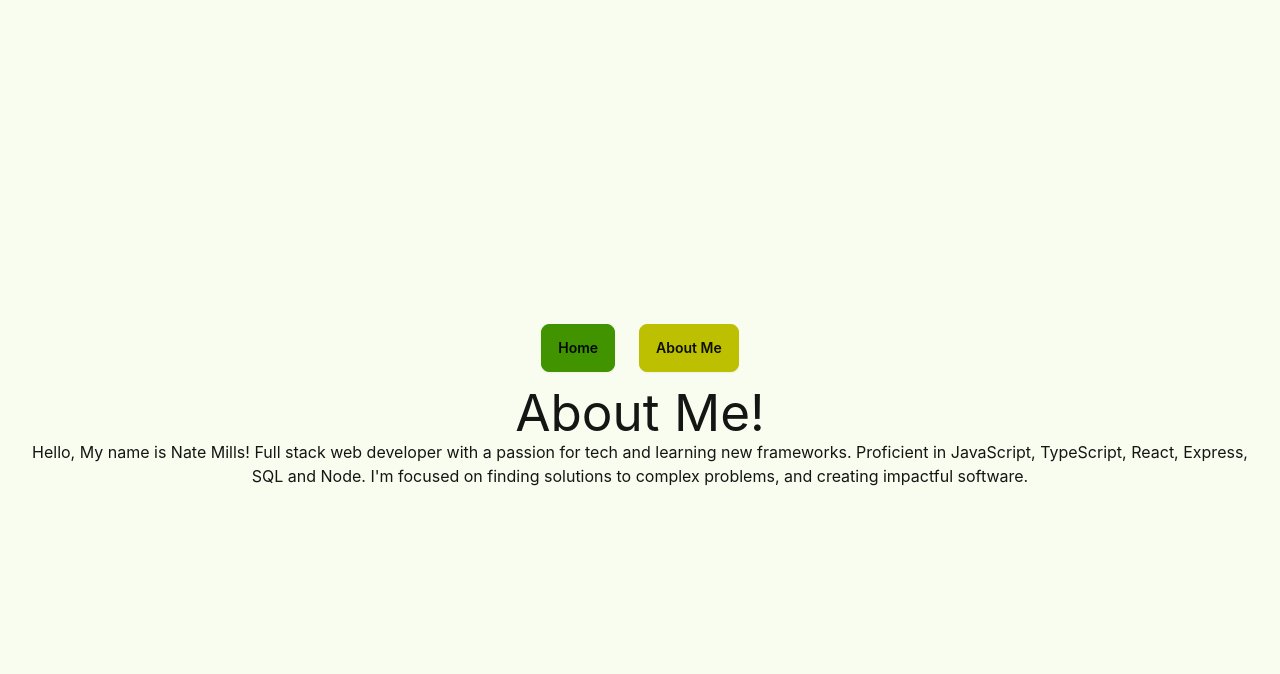
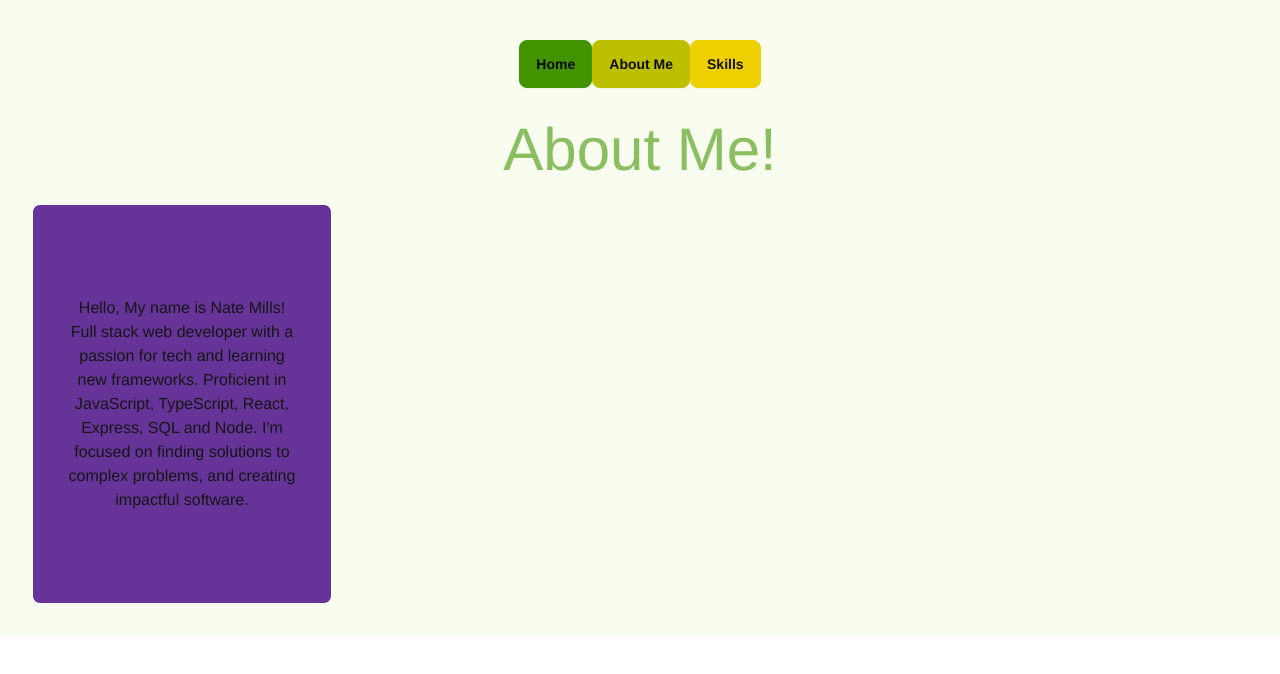
Before and after one commit to natemills018/portfolio_vite_tailwind, a React (Vite) app: page /aboutme in a window 1280 px wide. Shown: the top 674 px of the page. Built offline with nearby package versions, Linux system fonts and the light colour scheme.

Commit message:
Additions to the styling of the Aboutme and Skills component

```diff
--- a/src/App.jsx
+++ b/src/App.jsx
@@ -4,6 +4,7 @@ import viteLogo from '/vite.svg'
 import { BrowserRouter, Routes, Route,Link } from 'react-router-dom'
 import AboutMe from './components/AboutMe'
 import Home from './components/Home'
+import NavBar from './components/Navbar'
 import './App.css'
 
 function App() {
@@ -37,8 +38,7 @@ function App() {
 
       <BrowserRouter>
 
-			<Link to='/' className='m-3 btn btn-primary'>Home</Link>
-      <Link to='/aboutme' className='m-3 btn btn-secondary'>About Me</Link>
+		  <NavBar />
 
 			<Routes>
 				<Route path='/' element={<Home />} />
--- a/src/components/AboutMe.tsx
+++ b/src/components/AboutMe.tsx
@@ -8,15 +8,15 @@ const AboutMe = (props: AboutMeProps) => {
 
   return (
     <div>
-      <main className="">
-        <h1>About Me!</h1>
-        <p>
+      <section className="">
+        <h1 className="m-6 text-6xl text-primary/60">About Me!</h1>
+        <div className="card">
           Hello, My name is Nate Mills! Full stack web developer with a passion
           for tech and learning new frameworks. Proficient in JavaScript,
           TypeScript, React, Express, SQL and Node. I'm focused on finding
           solutions to complex problems, and creating impactful software.
-        </p>
-      </main>
+        </div>
+      </section>
     </div>
   );
 };
--- a/src/components/Home.tsx
+++ b/src/components/Home.tsx
@@ -11,7 +11,7 @@ const Home = (props: HomeProps) => {
 
 
     return (
-        <main className='bg-primary'>
+        <main className='h-screen bg-primary'>
             Is THis working?
         </main>
     )
--- a/src/components/Navbar.tsx
+++ b/src/components/Navbar.tsx
@@ -0,0 +1,23 @@
+import React from 'react';
+
+import { Link } from 'react-router-dom';
+
+interface NavBarProps {
+
+}
+
+
+
+const NavBar = (props: NavBarProps) => {
+
+    return (
+        <div className='px-5 py-2'>
+            <Link to='/' className='btn btn-primary'>Home</Link>
+            <Link to='/aboutme' className='btn btn-secondary'>About Me</Link>
+            <Link to='/skills' className='btn btn-accent'>Skills</Link>
+        </div>
+    )
+}
+
+
+export default NavBar;
--- /dev/null
+++ b/src/components/Skills.tsx
@@ -0,0 +1,21 @@
+import React from "react";
+
+interface SkillsProps {
+
+}
+
+
+const Skills = (props: SkillsProps) => {
+
+
+    return (
+        <div>
+
+            <h1></h1>
+
+
+        </div>
+    )
+}
+
+export default Skills;
--- a/src/index.css
+++ b/src/index.css
@@ -3,71 +3,22 @@
 @tailwind utilities;
 
 
-:root {
-  font-family: Inter, system-ui, Avenir, Helvetica, Arial, sans-serif;
-  line-height: 1.5;
-  font-weight: 400;
 
-  color-scheme: light dark;
-  color: rgba(255, 255, 255, 0.87);
-  background-color: #242424;
-
-  font-synthesis: none;
-  text-rendering: optimizeLegibility;
-  -webkit-font-smoothing: antialiased;
-  -moz-osx-font-smoothing: grayscale;
+* {
+    font-family: 'Franklin Gothic Medium', 'Arial Narrow', Arial, sans-serif;
 }
 
-a {
-  font-weight: 500;
-  color: #646cff;
-  text-decoration: inherit;
+
+@layer components {
+    .card {
+      display: flex;
+      align-items: center;
+      justify-content: center;
+      width: 300px;
+      height: 400px;
+      background-color: rebeccapurple;
+      border-radius: 8px;
+      border: 0.7px solid white;
+
+    }
 }
-a:hover {
-  color: #535bf2;
-}
-
-body {
-  margin: 0;
-  display: flex;
-  place-items: center;
-  min-width: 320px;
-  min-height: 100vh;
-}
-
-h1 {
-  font-size: 3.2em;
-  line-height: 1.1;
-}
-
-button {
-  border-radius: 8px;
-  border: 1px solid transparent;
-  padding: 0.6em 1.2em;
-  font-size: 1em;
-  font-weight: 500;
-  font-family: inherit;
-  background-color: #1a1a1a;
-  cursor: pointer;
-  transition: border-color 0.25s;
-}
-button:hover {
-  border-color: #646cff;
-}
-button:focus,
-button:focus-visible {
-  outline: 4px auto -webkit-focus-ring-color;
-}
-
-@media (prefers-color-scheme: light) {
-  :root {
-    color: #213547;
-    background-color: #ffffff;
-  }
-  a:hover {
-    color: #747bff;
-  }
-  button {
-    background-color: #f9f9f9;
-  }
-}
```
